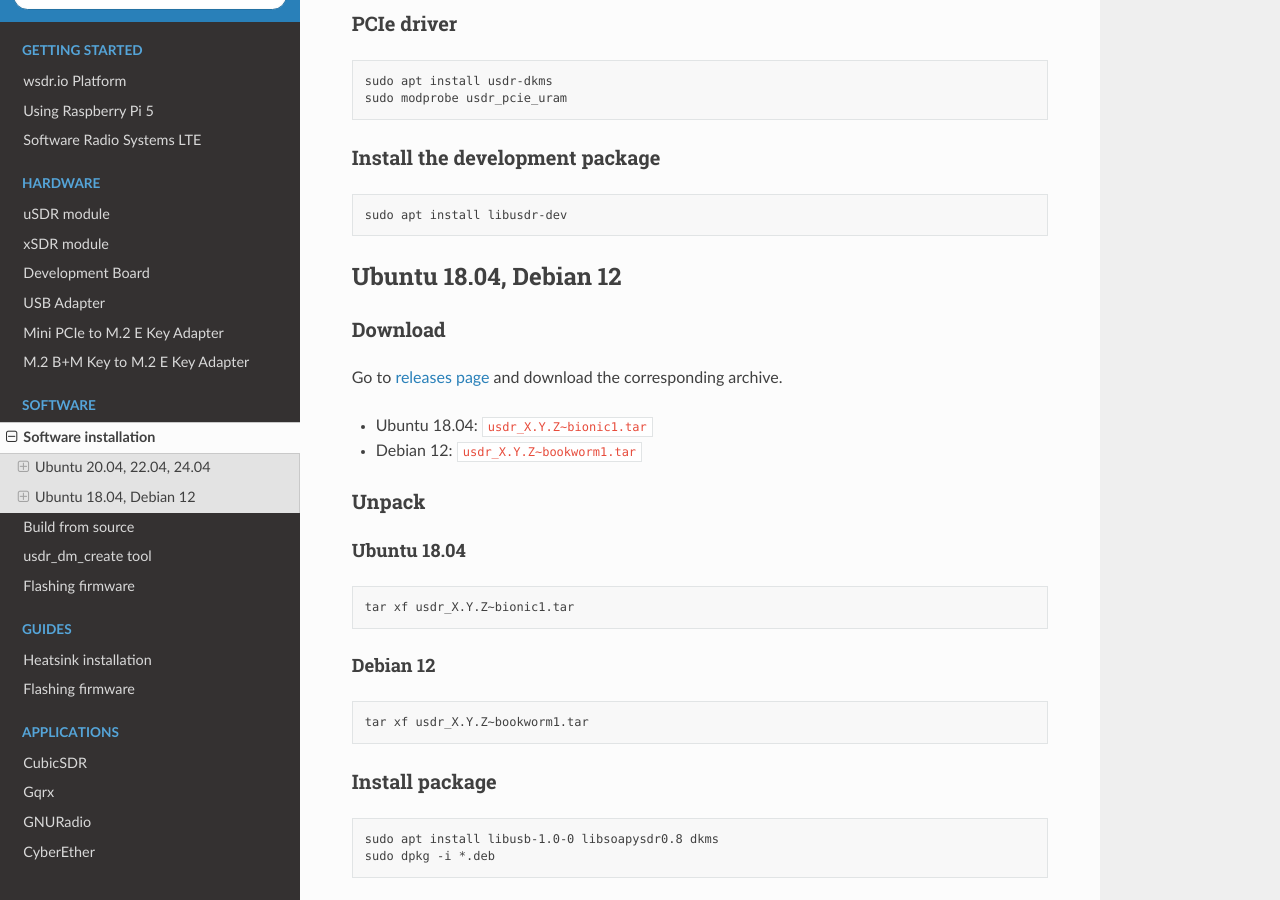
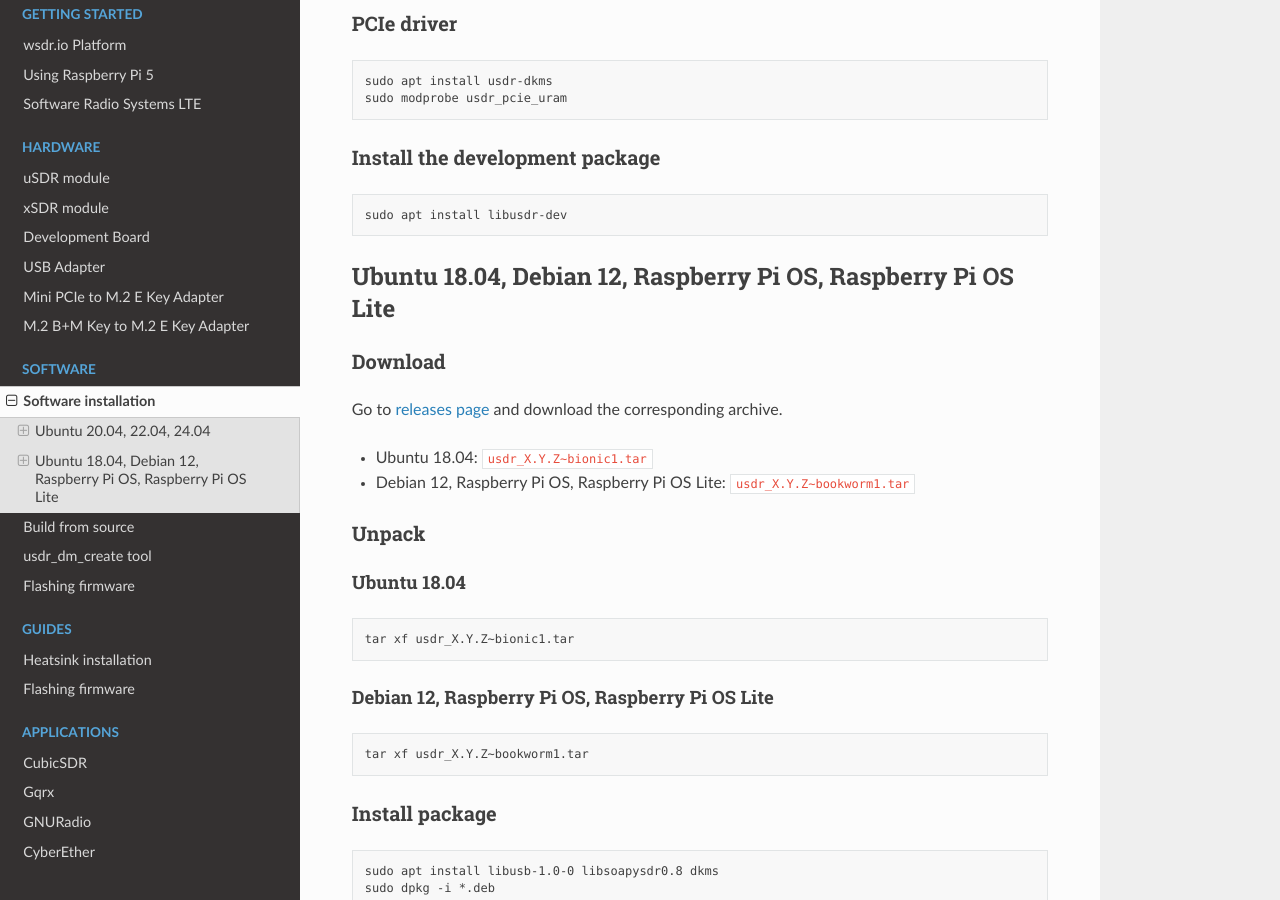
Before and after one commit to wavelet-lab/docs, a Sphinx documentation site: the page built from source/software/install.rst, in a window 1280 px wide and 900 px high, scrolled down 698 px. Built offline with Sphinx 7.4.7 and the Read the Docs theme 3.1.0, drawn with Linux system fonts in a browser that asks for light colours.

Commit message:
Updated docs related to RPi OS.

```diff
--- a/source/software/compile.rst
+++ b/source/software/compile.rst
@@ -40,8 +40,8 @@
     curl https://bootstrap.pypa.io/get-pip.py | python3.8
     python3.8 -m pip install pyyaml
 
-Ubuntu 20.04, 22.04, 24.04, Debian 12
-^^^^^^^^^^^^^^^^^^^^^^^^^^^^^^^^^^^^^
+Ubuntu 20.04, 22.04, 24.04, Debian 12, Raspberry Pi OS, Raspberry Pi OS Lite
+^^^^^^^^^^^^^^^^^^^^^^^^^^^^^^^^^^^^^^^^^^^^^^^^^^^^^^^^^^^^^^^^^^^^^^^^^^^^
 
 .. code-block:: sh
 
--- a/source/software/install.rst
+++ b/source/software/install.rst
@@ -46,7 +46,7 @@
 
     sudo apt install libusdr-dev
 
-Ubuntu 18.04, Debian 12
+Ubuntu 18.04, Debian 12, Raspberry Pi OS, Raspberry Pi OS Lite
 -----------------------
 
 Download
@@ -55,7 +55,7 @@
 Go to `releases page <https://github.com/wavelet-lab/usdr-lib/releases>`_ and download the corresponding archive.
 
 * Ubuntu 18.04: ``usdr_X.Y.Z~bionic1.tar``
-* Debian 12: ``usdr_X.Y.Z~bookworm1.tar``
+* Debian 12, Raspberry Pi OS, Raspberry Pi OS Lite: ``usdr_X.Y.Z~bookworm1.tar``
 
 Unpack
 ^^^^^^
@@ -67,8 +67,8 @@
 
     tar xf usdr_X.Y.Z~bionic1.tar
 
-Debian 12
-"""""""""
+Debian 12, Raspberry Pi OS, Raspberry Pi OS Lite
+""""""""""""""""""""""""""""""""""""""""""""""""
 
 .. code-block:: sh
 
```
Also changed, not shown: other parts of source/software/compile.rst (+1 -1 lines).
